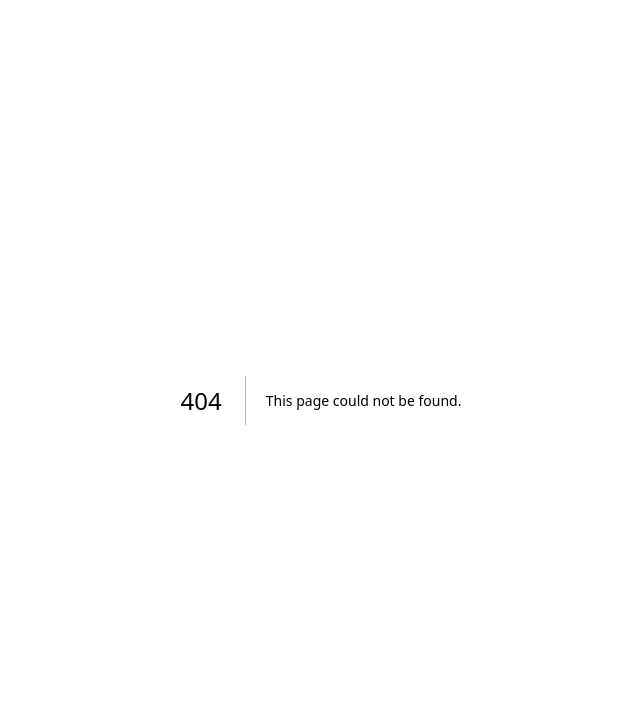
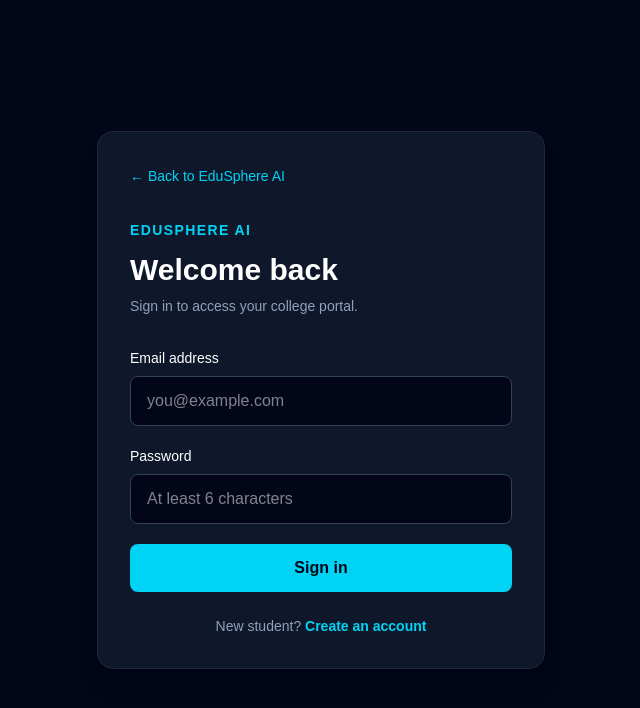
Before and after one commit to arpitverma55a-d/edusphere-ai, a Next.js app: page /login in a window 1280 px wide. Before the commit this address had no page. Shown: the top 708 px of the page, without its empty margins (319-959 px from the left). Built offline with nearby package versions, Linux system fonts and the light colour scheme.

Commit message:
Add Supabase student authentication

```diff
--- /dev/null
+++ b/src/app/login/page.tsx
@@ -0,0 +1,175 @@
+
+"use client";
+
+import { useState } from "react";
+import Link from "next/link";
+import { createClient } from "../lib/supabase/client";
+
+export default function LoginPage() {
+  const [mode, setMode] = useState<"login" | "signup">("login");
+  const [fullName, setFullName] = useState("");
+  const [email, setEmail] = useState("");
+  const [password, setPassword] = useState("");
+  const [message, setMessage] = useState("");
+  const [loading, setLoading] = useState(false);
+
+  async function handleSubmit(e: React.FormEvent<HTMLFormElement>) {
+    e.preventDefault();
+    setMessage("");
+    setLoading(true);
+
+    try {
+      const supabase = createClient();
+
+      if (mode === "signup") {
+        const { data, error } = await supabase.auth.signUp({
+          email,
+          password,
+          options: {
+            data: { full_name: fullName },
+          },
+        });
+
+        if (error) throw error;
+
+        setMessage(
+          data.session
+            ? "Account created! You can now sign in."
+            : "Registration received. Check your email to confirm your account, then sign in."
+        );
+      } else {
+        const { error } = await supabase.auth.signInWithPassword({
+          email,
+          password,
+        });
+
+        if (error) throw error;
+
+        window.location.href = "/student";
+      }
+    } catch (error) {
+      setMessage(
+        error instanceof Error
+          ? error.message
+          : "Something went wrong. Please try again."
+      );
+    } finally {
+      setLoading(false);
+    }
+  }
+
+  return (
+    <main className="flex min-h-screen items-center justify-center bg-slate-950 px-4 py-12 text-white">
+      <section className="w-full max-w-md rounded-2xl border border-slate-800 bg-slate-900 p-8 shadow-xl">
+        <Link href="/" className="text-sm text-cyan-400">
+          ← Back to EduSphere AI
+        </Link>
+
+        <p className="mt-8 text-sm font-bold tracking-widest text-cyan-400">
+          EDUSPHERE AI
+        </p>
+
+        <h1 className="mt-3 text-3xl font-bold">
+          {mode === "login" ? "Welcome back" : "Create student account"}
+        </h1>
+
+        <p className="mt-2 text-sm text-slate-400">
+          {mode === "login"
+            ? "Sign in to access your college portal."
+            : "Register to get started with EduSphere AI."}
+        </p>
+
+        <form onSubmit={handleSubmit} className="mt-8 space-y-5">
+          {mode === "signup" && (
+            <div>
+              <label htmlFor="fullName" className="mb-2 block text-sm">
+                Full name
+              </label>
+              <input
+                id="fullName"
+                required
+                autoComplete="name"
+                value={fullName}
+                onChange={(e) => setFullName(e.target.value)}
+                className="w-full rounded-lg border border-slate-700 bg-slate-950 px-4 py-3 outline-none focus:border-cyan-400"
+                placeholder="Your full name"
+              />
+            </div>
+          )}
+
+          <div>
+            <label htmlFor="email" className="mb-2 block text-sm">
+              Email address
+            </label>
+            <input
+              id="email"
+              type="email"
+              required
+              autoComplete="email"
+              value={email}
+              onChange={(e) => setEmail(e.target.value)}
+              className="w-full rounded-lg border border-slate-700 bg-slate-950 px-4 py-3 outline-none focus:border-cyan-400"
+              placeholder="you@example.com"
+            />
+          </div>
+
+          <div>
+            <label htmlFor="password" className="mb-2 block text-sm">
+              Password
+            </label>
+            <input
+              id="password"
+              type="password"
+              required
+              minLength={6}
+              autoComplete={
+                mode === "login" ? "current-password" : "new-password"
+              }
+              value={password}
+              onChange={(e) => setPassword(e.target.value)}
+              className="w-full rounded-lg border border-slate-700 bg-slate-950 px-4 py-3 outline-none focus:border-cyan-400"
+              placeholder="At least 6 characters"
+            />
+          </div>
+
+          {message && (
+            <p
+              role="status"
+              className="rounded-lg bg-slate-800 p-3 text-sm text-slate-200"
+            >
+              {message}
+            </p>
+          )}
+
+          <button
+            type="submit"
+            disabled={loading}
+            className="w-full rounded-lg bg-cyan-400 px-4 py-3 font-semibold text-slate-950 hover:bg-cyan-300 disabled:opacity-50"
+          >
+            {loading
+              ? "Please wait..."
+              : mode === "login"
+                ? "Sign in"
+                : "Create account"}
+          </button>
+        </form>
+
+        <p className="mt-6 text-center text-sm text-slate-400">
+          {mode === "login"
+            ? "New student? "
+            : "Already registered? "}
+          <button
+            type="button"
+            onClick={() => {
+              setMode(mode === "login" ? "signup" : "login");
+              setMessage("");
+            }}
+            className="font-semibold text-cyan-400 hover:text-cyan-300"
+          >
+            {mode === "login" ? "Create an account" : "Sign in"}
+          </button>
+        </p>
+      </section>
+    </main>
+  );
+}
--- /dev/null
+++ b/src/app/student/page.tsx
@@ -0,0 +1,66 @@
+
+"use client";
+
+import { useEffect, useState } from "react";
+import { useRouter } from "next/navigation";
+import { createClient } from "../lib/supabase/client";
+
+export default function StudentPage() {
+  const router = useRouter();
+  const [email, setEmail] = useState("");
+  const [loading, setLoading] = useState(true);
+
+  useEffect(() => {
+    async function checkUser() {
+      const supabase = createClient();
+      const { data, error } = await supabase.auth.getUser();
+
+      if (error || !data.user) {
+        router.replace("/login");
+        return;
+      }
+
+      setEmail(data.user.email ?? "");
+      setLoading(false);
+    }
+
+    checkUser();
+  }, [router]);
+
+  async function signOut() {
+    const supabase = createClient();
+    await supabase.auth.signOut();
+    router.replace("/login");
+  }
+
+  if (loading) {
+    return (
+      <main className="min-h-screen bg-slate-950 p-10 text-white">
+        Checking your session...
+      </main>
+    );
+  }
+
+  return (
+    <main className="min-h-screen bg-slate-950 p-8 text-white">
+      <div className="mx-auto max-w-4xl">
+        <p className="text-sm font-bold tracking-widest text-cyan-400">
+          EDUSPHERE AI
+        </p>
+        <h1 className="mt-5 text-3xl font-bold">Student Portal</h1>
+        <p className="mt-3 text-slate-300">
+          Signed in as {email}
+        </p>
+        <p className="mt-6 text-slate-400">
+          Your attendance, marks, and assignments dashboard will be built here.
+        </p>
+        <button
+          onClick={signOut}
+          className="mt-8 rounded-lg bg-cyan-400 px-5 py-3 font-semibold text-slate-950"
+        >
+          Sign out
+        </button>
+      </div>
+    </main>
+  );
+}
```
